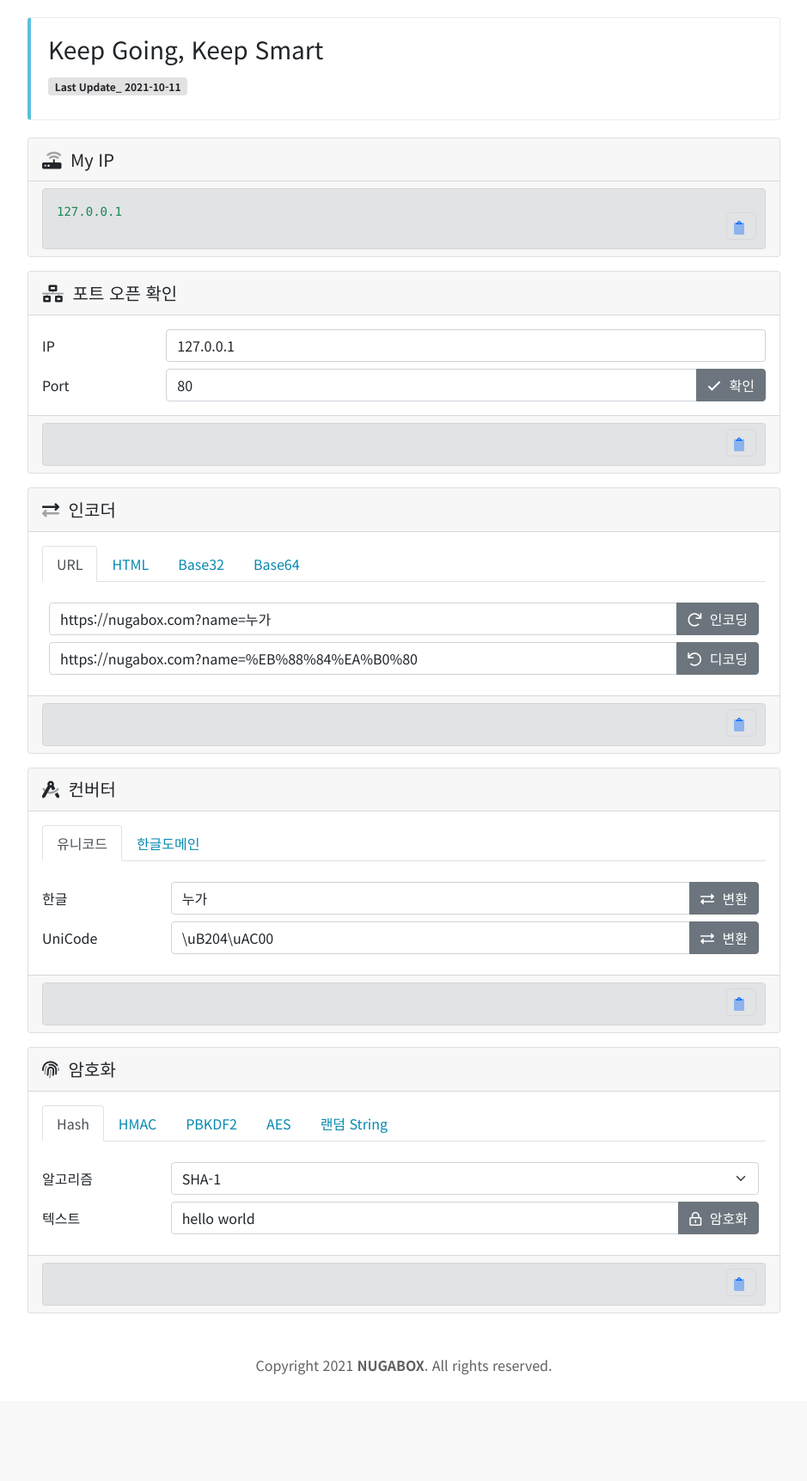
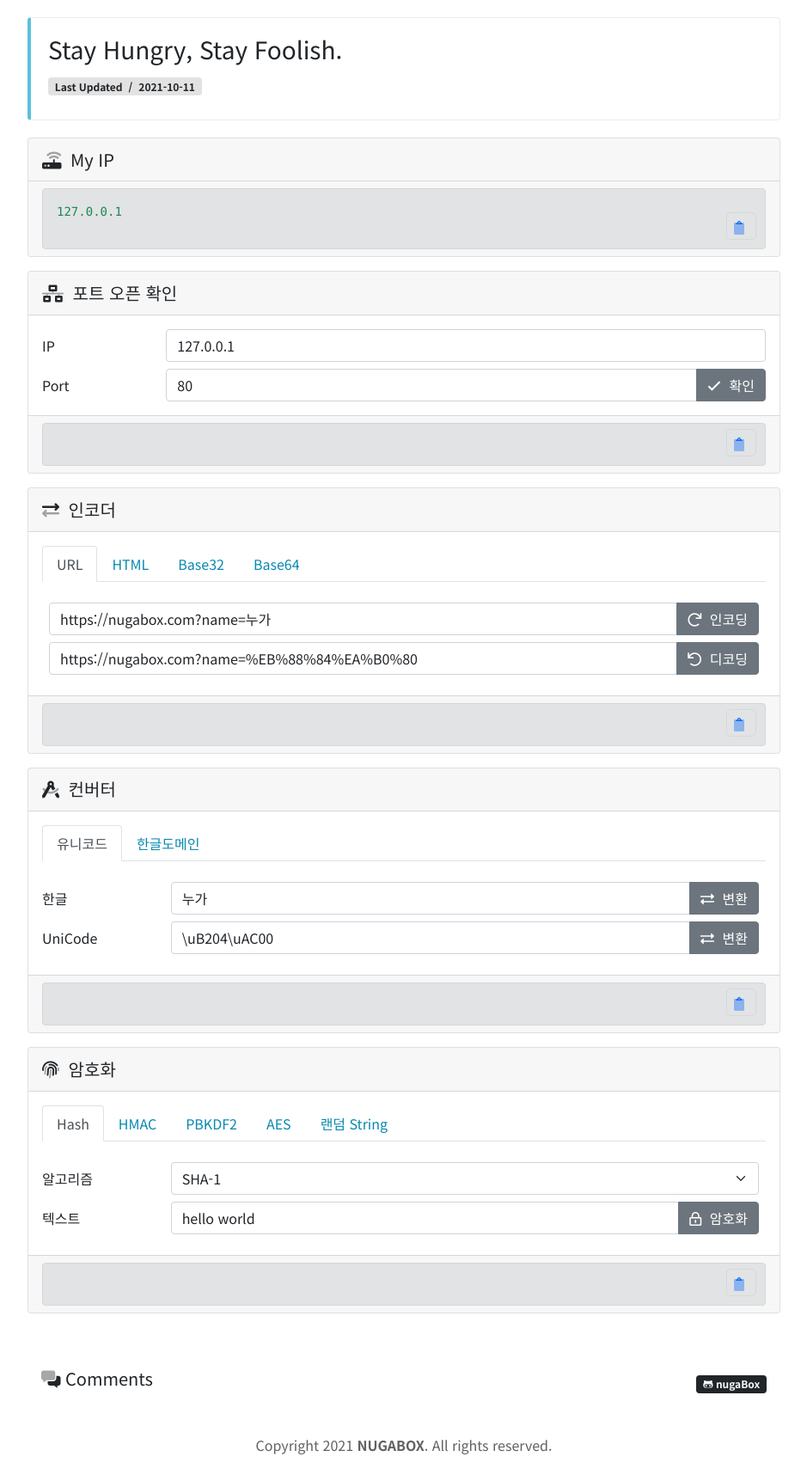
Before and after one commit to nugaBox/tools, a PHP site: page /dev/index.php in a window 1280 px wide. Shown: the part 83-1806 px from the top of the page at 86% size, without its empty margins (170-1109 px from the left). Before the commit the page ends 1682 px from the top, so only its background shows below. Run offline with PHP 8.4, Linux system fonts and the light colour scheme; some libraries are stand-ins or nearby versions.

Commit message:
Comment 수정, 스타일 수정

```diff
--- a/css/style.css
+++ b/css/style.css
@@ -5,6 +5,7 @@ body{font-family:'Noto Sans KR',sans-serif; font-size:1rem;}
 h1{padding-top:10px;font-weight:700;}
 header {--bs-bg-opacity: 1; background-color:#272b35}
 header .container {max-width: 900px; }
+header .nav li {font-weight:500}
 footer {color: #606161}
 footer a {color: #606161; font-weight:bold; text-decoration: none;}
 .bd-callout h6 span{background-color: #e2e2e2 !important;}
@@ -45,3 +46,4 @@ footer a {color: #606161; font-weight:bold; text-decoration: none;}
 .btn-character-sm:hover {border: 0px solid white;}
 #converter label {padding-left:4px; padding-right:0}
 #crypto label {padding-left:4px; padding-right:0}
+#crypto .input-group-text {padding: .375rem .75rem}
--- a/dev/index.php
+++ b/dev/index.php
@@ -58,8 +58,8 @@
 </header>
 <div class="container-fluid">
     <div class="bd-callout bd-callout-info">
-        <h3>Keep Going, Keep Smart</h3>
-        <h6><span class="badge bg-light text-dark mt-2">Last Update_ 2021-10-11</span></h6>
+        <h3>Stay Hungry, Stay Foolish.</h3>
+        <h6><span class="badge bg-light text-dark mt-2">Last Updated / 2021-10-11</span></h6>
     </div>
     <!-- IP 확인 -->
     <div class="section row mt-3" id="myip">
@@ -454,7 +454,15 @@
             </div>
         </div>
     </div>
-    <div class="mt-5">
+    <div class="mt-5 p-3">
+        <div class="row">
+            <div class="col-6">
+                <h5><i class="fad fa-comments-alt"></i> Comments</h5>
+            </div>
+            <div class="col-6 text-end">
+                <a href="https://github.com/nugaBox" target="_blank"><h6><span class="badge bg-dark text-light mt-2"><i class="fab fa-github-alt"></i> nugaBox</span></h6></a>
+            </div>
+        </div>
         <script src="https://utteranc.es/client.js" repo="nugaBox/tools" issue-term="pathname" theme="github-light" crossorigin="anonymous" async></script>
     </div>
     <footer>
```
Also changed, not shown: index.php (+11 -3 lines).
